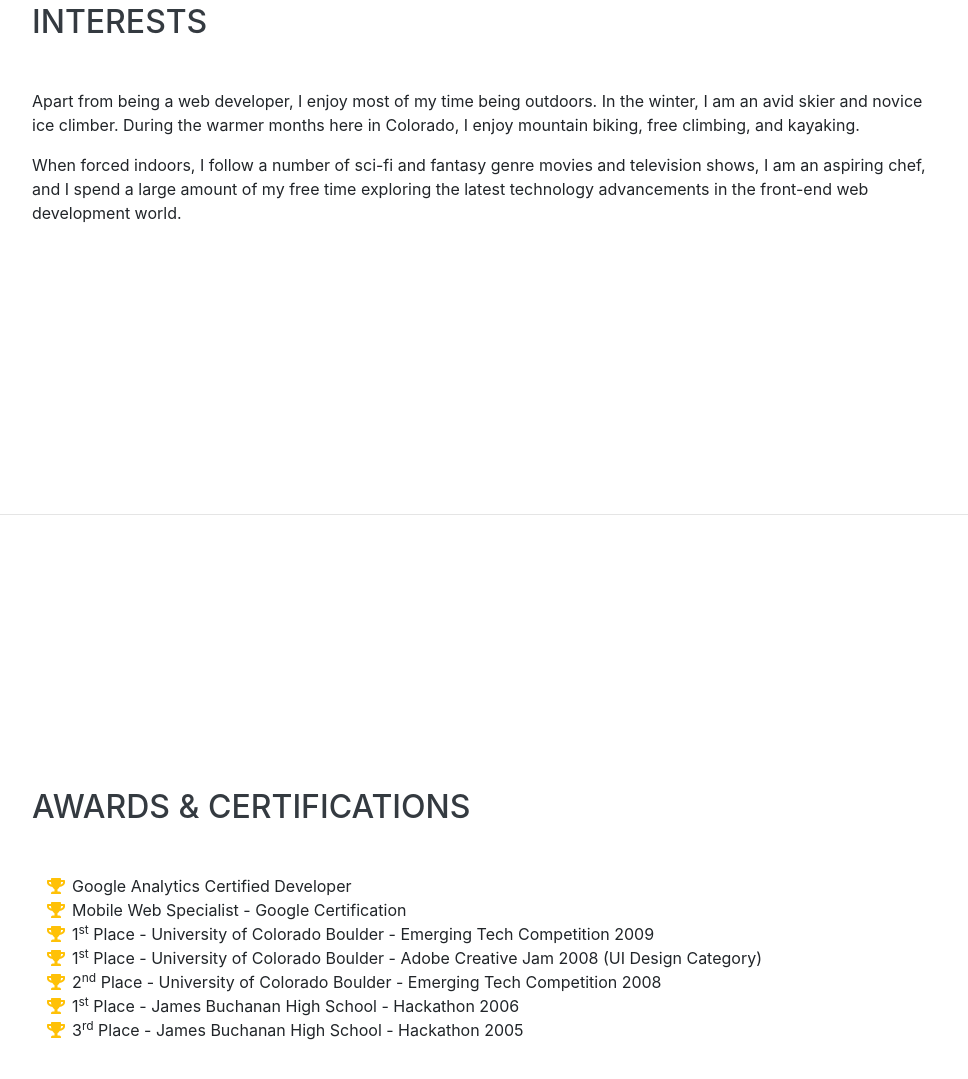
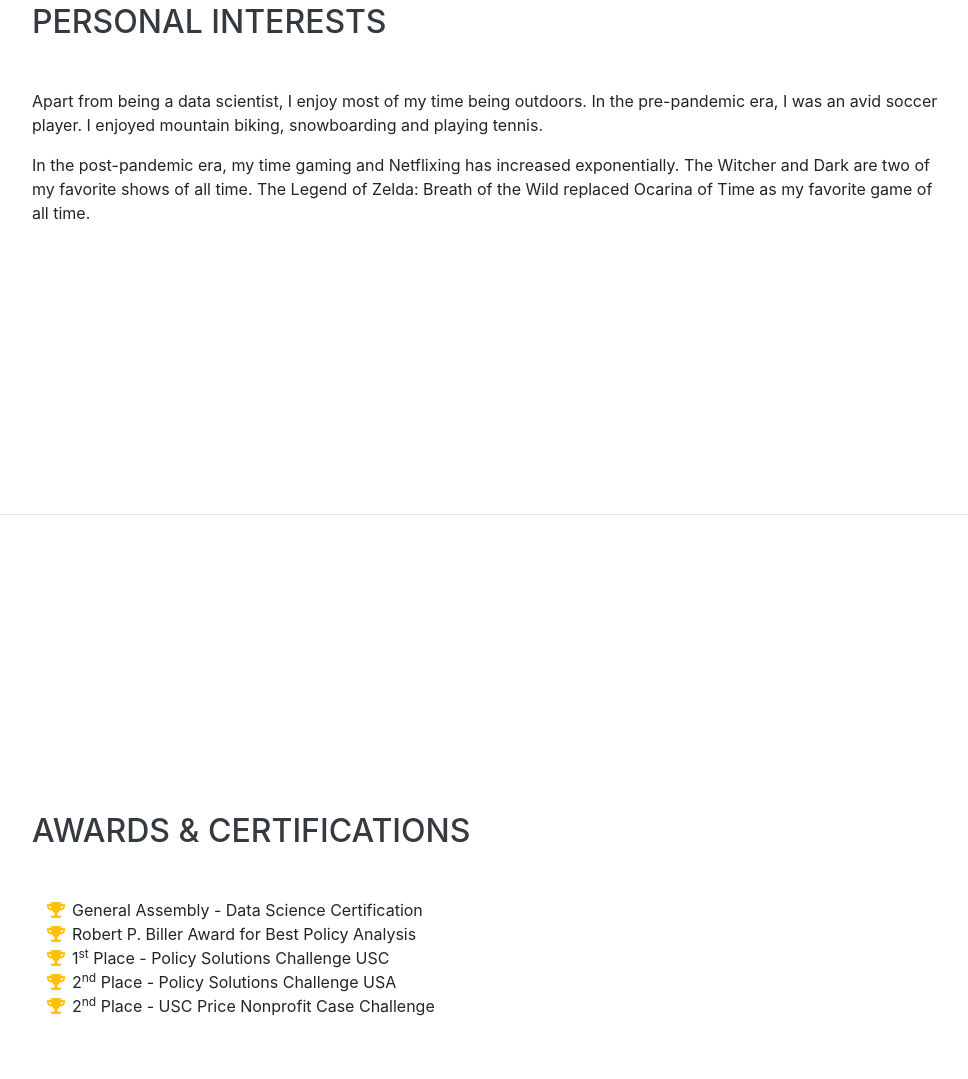
Before and after one commit to hovikgas/hovikgas.github.io, a website with bundled scripts: page index.html in a window 1280 px wide. Shown: the part 3729-4808 px from the top of the page, without its empty margins (288-1256 px from the left). Built offline with nearby package versions, Linux system fonts and the light colour scheme; a web font is replaced by a local one.

Commit message:
Awards Section

```diff
--- a/index.html
+++ b/index.html
@@ -213,9 +213,9 @@
 
     <section class="resume-section p-3 p-lg-5 d-flex align-items-center" id="interests">
       <div class="w-100">
-        <h2 class="mb-5">Interests</h2>
-        <p>Apart from being a web developer, I enjoy most of my time being outdoors. In the winter, I am an avid skier and novice ice climber. During the warmer months here in Colorado, I enjoy mountain biking, free climbing, and kayaking.</p>
-        <p class="mb-0">When forced indoors, I follow a number of sci-fi and fantasy genre movies and television shows, I am an aspiring chef, and I spend a large amount of my free time exploring the latest technology advancements in the front-end web development world.</p>
+        <h2 class="mb-5">Personal Interests</h2>
+        <p>Apart from being a data scientist, I enjoy most of my time being outdoors. In the pre-pandemic era, I was an avid soccer player. I enjoyed mountain biking, snowboarding and playing tennis.</p>
+        <p class="mb-0">In the post-pandemic era, my time gaming and Netflixing has increased exponentially. The Witcher and Dark are two of my favorite shows of all time. The Legend of Zelda: Breath of the Wild replaced Ocarina of Time as my favorite game of all time.</p>
       </div>
     </section>
 
@@ -227,30 +227,22 @@
         <ul class="fa-ul mb-0">
           <li>
             <i class="fa-li fa fa-trophy text-warning"></i>
-            Google Analytics Certified Developer</li>
+            General Assembly - Data Science Certification</li>
           <li>
             <i class="fa-li fa fa-trophy text-warning"></i>
-            Mobile Web Specialist - Google Certification</li>
+            Robert P. Biller Award for Best Policy Analysis</li>
           <li>
             <i class="fa-li fa fa-trophy text-warning"></i>
             1<sup>st</sup>
-            Place - University of Colorado Boulder - Emerging Tech Competition 2009</li>
-          <li>
-            <i class="fa-li fa fa-trophy text-warning"></i>
-            1<sup>st</sup>
-            Place - University of Colorado Boulder - Adobe Creative Jam 2008 (UI Design Category)</li>
+            Place - Policy Solutions Challenge USC</li>
           <li>
             <i class="fa-li fa fa-trophy text-warning"></i>
             2<sup>nd</sup>
-            Place - University of Colorado Boulder - Emerging Tech Competition 2008</li>
+            Place - Policy Solutions Challenge USA</li>
           <li>
             <i class="fa-li fa fa-trophy text-warning"></i>
-            1<sup>st</sup>
-            Place - James Buchanan High School - Hackathon 2006</li>
-          <li>
-            <i class="fa-li fa fa-trophy text-warning"></i>
-            3<sup>rd</sup>
-            Place - James Buchanan High School - Hackathon 2005</li>
+            2<sup>nd</sup>
+            Place - USC Price Nonprofit Case Challenge</li>
         </ul>
       </div>
     </section>
```
